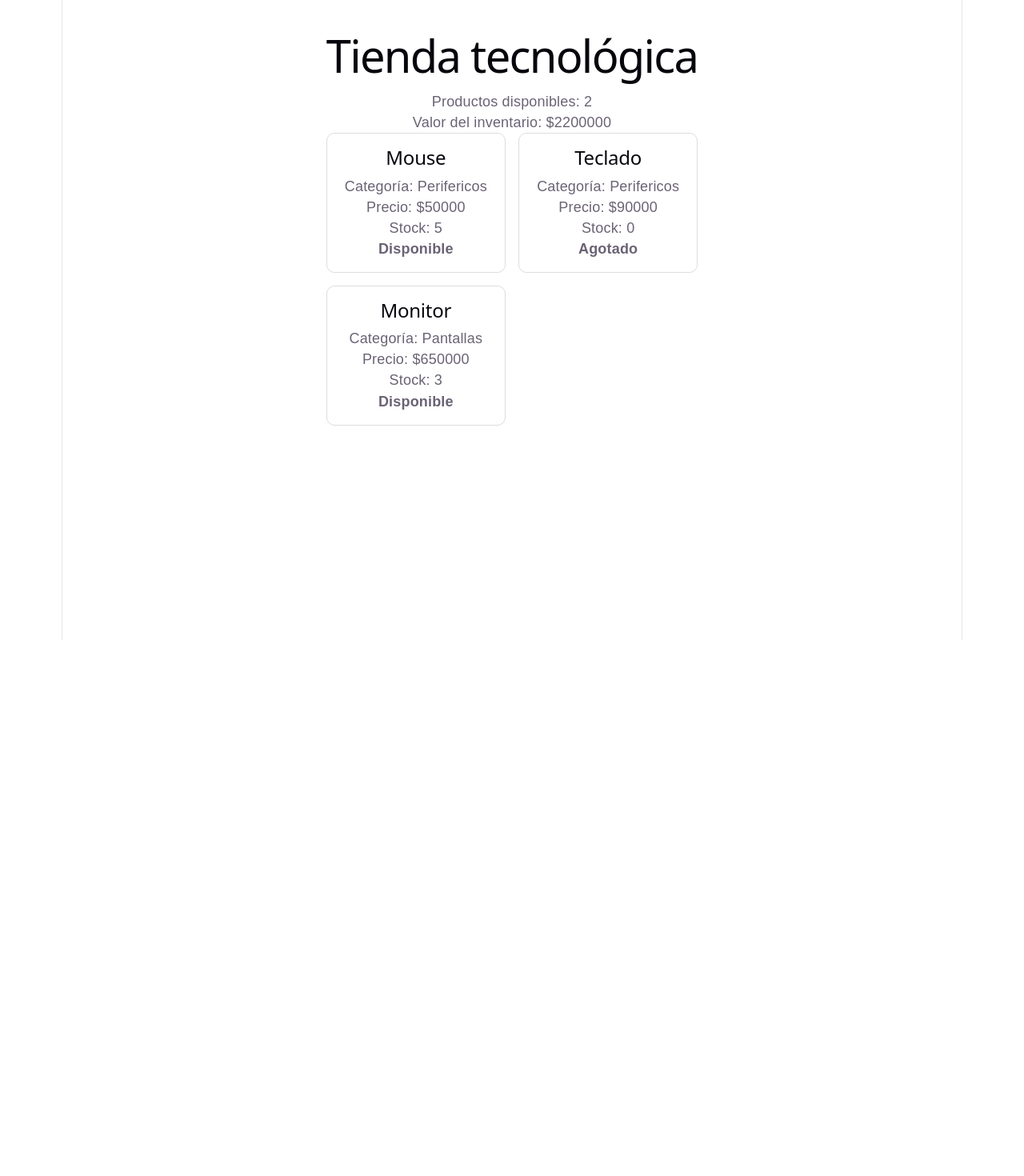
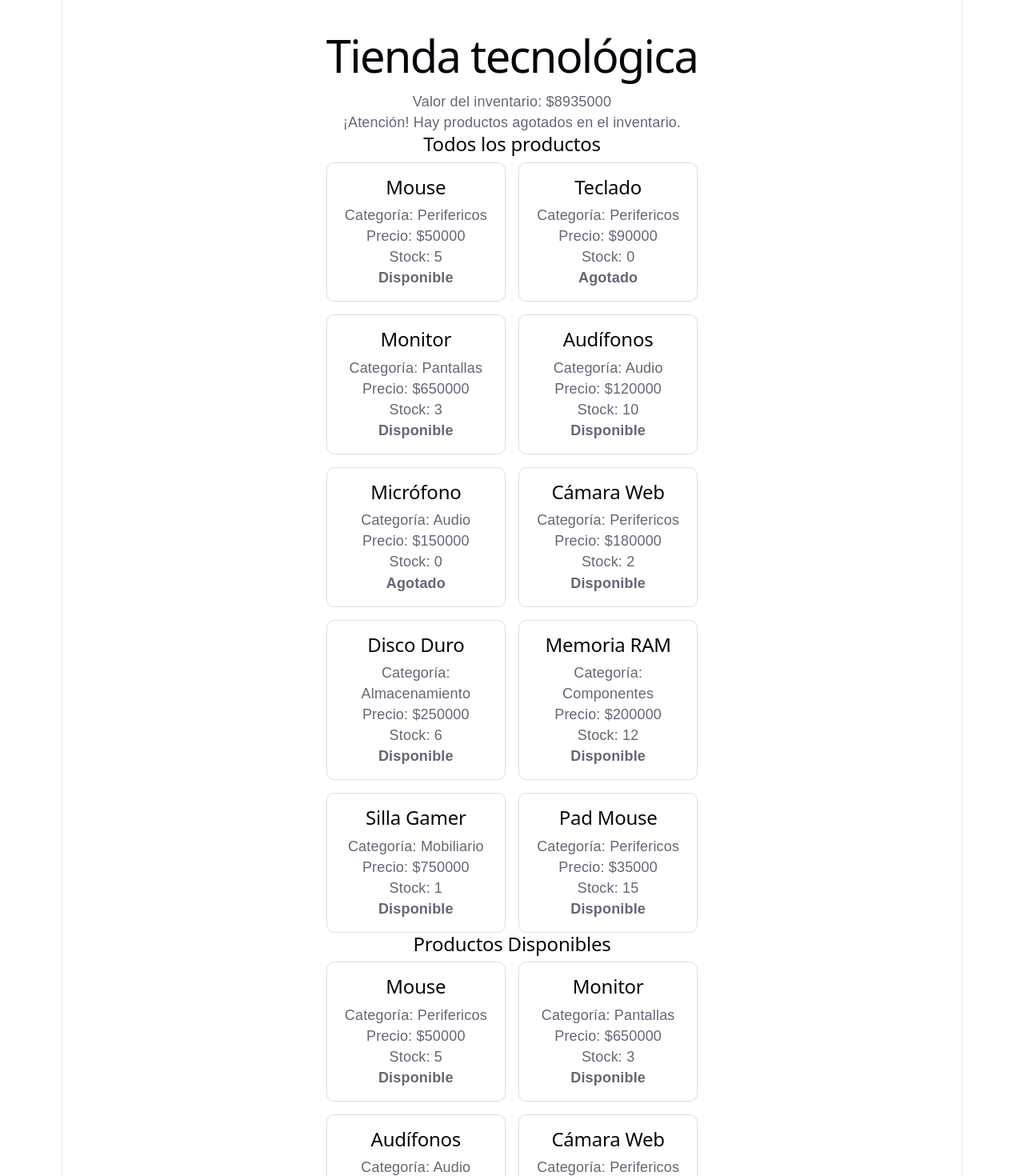
Before and after one commit to ElOmar2702/git_javascript_react, a React (Vite) app in the folder tienda-react/: page / in a window 1280 px wide. Shown: the top 1470 px of the page at 80% size. Before the commit the page ends 800 px from the top, so only its background shows below. Built offline with nearby package versions, Linux system fonts and the light colour scheme.

Commit message:
COMMIT FINAL

```diff
--- a/tienda-react/src/App.jsx
+++ b/tienda-react/src/App.jsx
@@ -1,19 +1,35 @@
 import ProductoCard from './components/ProductoCard';
 import { productos } from './data/productos';
 import './App.css';
+
 function App() {
  const disponibles = productos.filter(producto => producto.stock > 0);
+ const hayAgotados = productos.some(producto => producto.stock === 0);
  const valorInventario = productos.reduce(
  (total, producto) => total + producto.precio * producto.stock,
  0
  );
+
  return (
  <main className="contenedor">
  <h1>Tienda tecnológica</h1>
- <p>Productos disponibles: {disponibles.length}</p>
  <p>Valor del inventario: ${valorInventario}</p>
+
+ {hayAgotados && <p>¡Atención! Hay productos agotados en el inventario.</p>}
+
+ <h2>Todos los productos</h2>
  <section className="productos">
  {productos.map(producto => (
+ <ProductoCard
+ key={producto.id}
+ producto={producto}
+ />
+ ))}
+ </section>
+
+ <h2>Productos Disponibles</h2>
+ <section className="productos">
+ {disponibles.map(producto => (
  <ProductoCard
  key={producto.id}
  producto={producto}
@@ -23,4 +39,5 @@ function App() {
  </main>
  );
 }
+
 export default App;
--- a/tienda-react/src/data/productos.js
+++ b/tienda-react/src/data/productos.js
@@ -1,6 +1,12 @@
 export const productos = [
  { id: 1, nombre: 'Mouse', precio: 50000, categoria: 'Perifericos', stock: 5 },
  { id: 2, nombre: 'Teclado', precio: 90000, categoria: 'Perifericos', stock: 0 },
- { id: 3, nombre: 'Monitor', precio: 650000, categoria: 'Pantallas', stock: 3 }
- // Agrega los demás productos de tu ejercicio
+ { id: 3, nombre: 'Monitor', precio: 650000, categoria: 'Pantallas', stock: 3 },
+ { id: 4, nombre: 'Audífonos', precio: 120000, categoria: 'Audio', stock: 10 },
+ { id: 5, nombre: 'Micrófono', precio: 150000, categoria: 'Audio', stock: 0 },
+ { id: 6, nombre: 'Cámara Web', precio: 180000, categoria: 'Perifericos', stock: 2 },
+ { id: 7, nombre: 'Disco Duro', precio: 250000, categoria: 'Almacenamiento', stock: 6 },
+ { id: 8, nombre: 'Memoria RAM', precio: 200000, categoria: 'Componentes', stock: 12 },
+ { id: 9, nombre: 'Silla Gamer', precio: 750000, categoria: 'Mobiliario', stock: 1 },
+ { id: 10, nombre: 'Pad Mouse', precio: 35000, categoria: 'Perifericos', stock: 15 }
 ];
```
